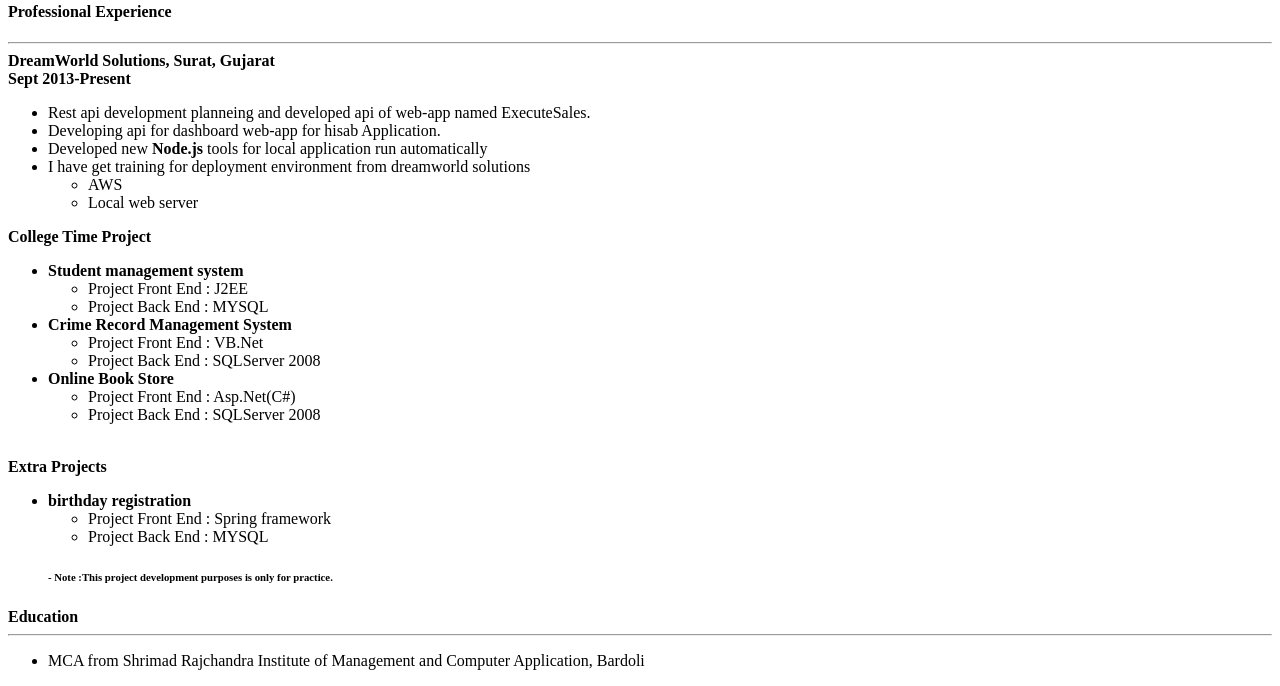
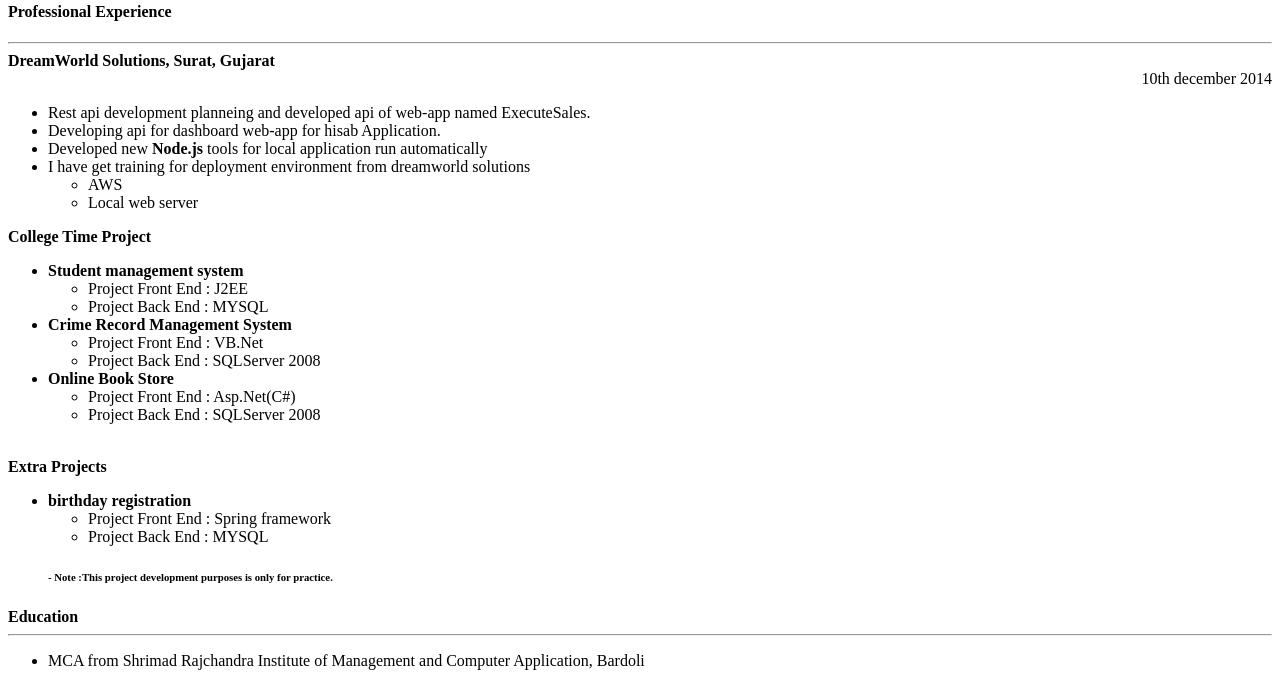
Before and after one commit to mayurpatelkothari/CV, a plain HTML site: page index.html in a window 1280 px wide. Shown: the part 131-817 px from the top of the page. Drawn offline with Linux system fonts and the light colour scheme.

Commit message:
Update index.html

```diff
--- a/index.html
+++ b/index.html
@@ -29,7 +29,8 @@ https://mayurpatelkothari.github.io/CV</div>
 <h4>Professional Experience</h4>
 <hr/>
 <b>DreamWorld Solutions, Surat, Gujarat</b>
-<b><br/>Sept 2013-Present</b>
+<div align="right" style=" font-size: 1em;">
+ 10th december 2014</div>
 
 <ul>
   <li>Rest api development planneing and developed api of web-app named ExecuteSales.</li>
```
